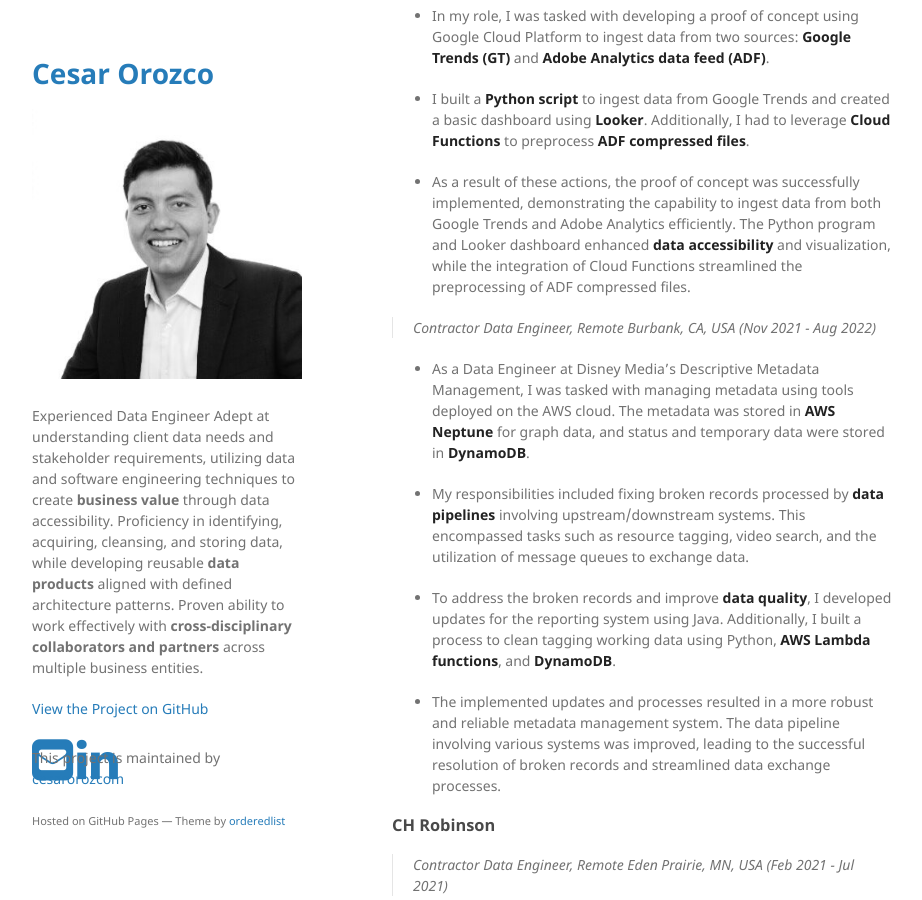
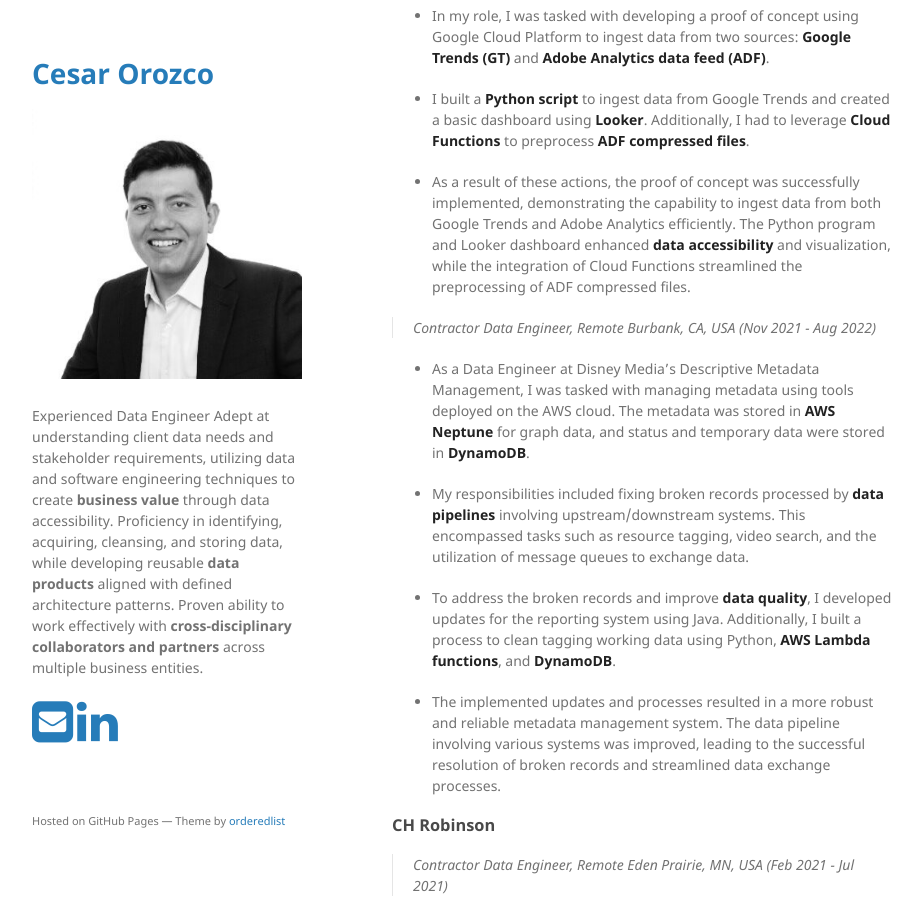
Before and after one commit to cesarorozcom/cesarorozcom.github.io, a Jekyll site: the page built from docs/index.md, in a window 1280 px wide and 900 px high, scrolled down 441 px. Shown: the whole window, without its empty margins (178-1100 px from the left). Built offline with Jekyll 4.4.1, drawn with Linux system fonts in a browser that asks for light colours; part of the change alters nothing that is shown.

Commit message:
Quick footer fix

```diff
--- a/docs/_config.yml
+++ b/docs/_config.yml
@@ -14,7 +14,7 @@ show_social: true
 google_analytics:
 theme: jekyll-theme-minimal
 github:
-  is_project_page: true
+  is_project_page: false
   owner_url: https://github.com/cesarorozcom
   owner_name: cesarorozcom
   repository_url: https://github.com/cesarorozcom/cesarorozcom.github.io
```
